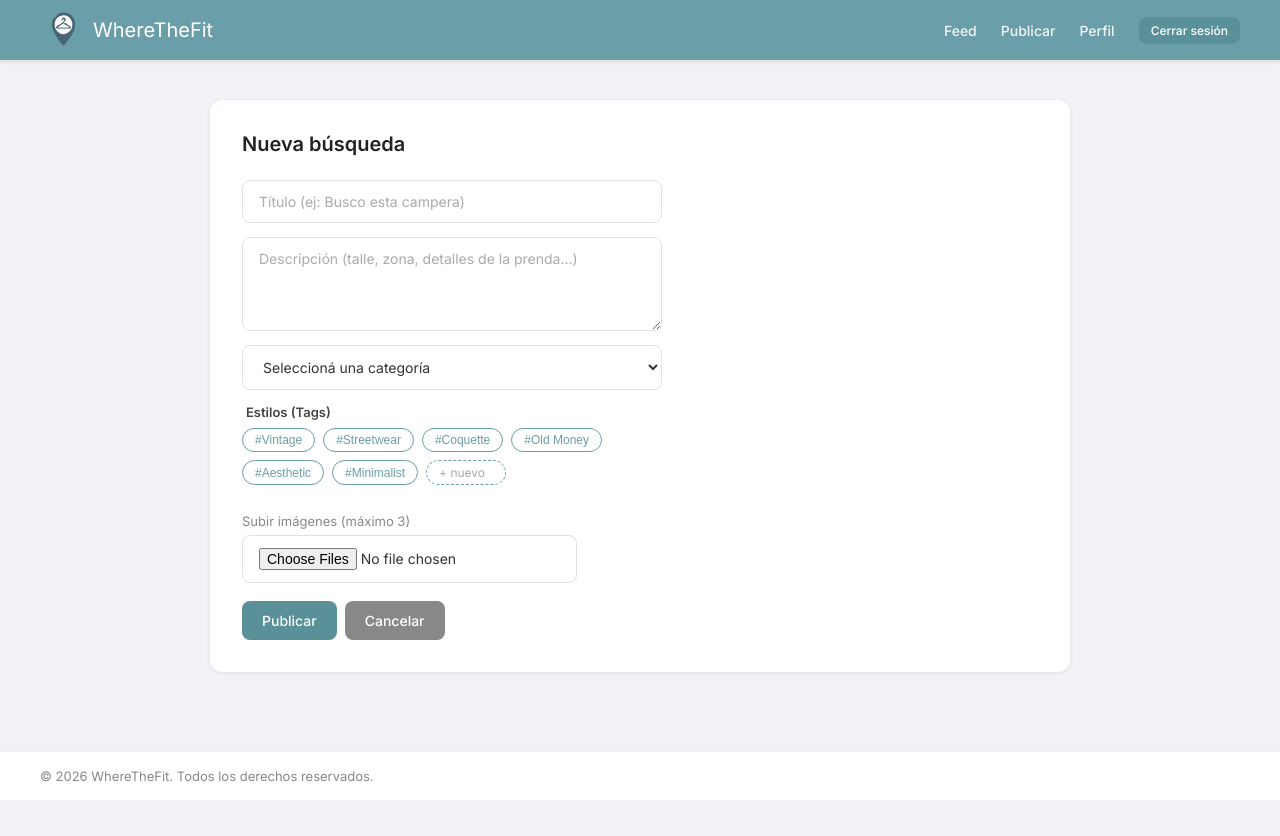
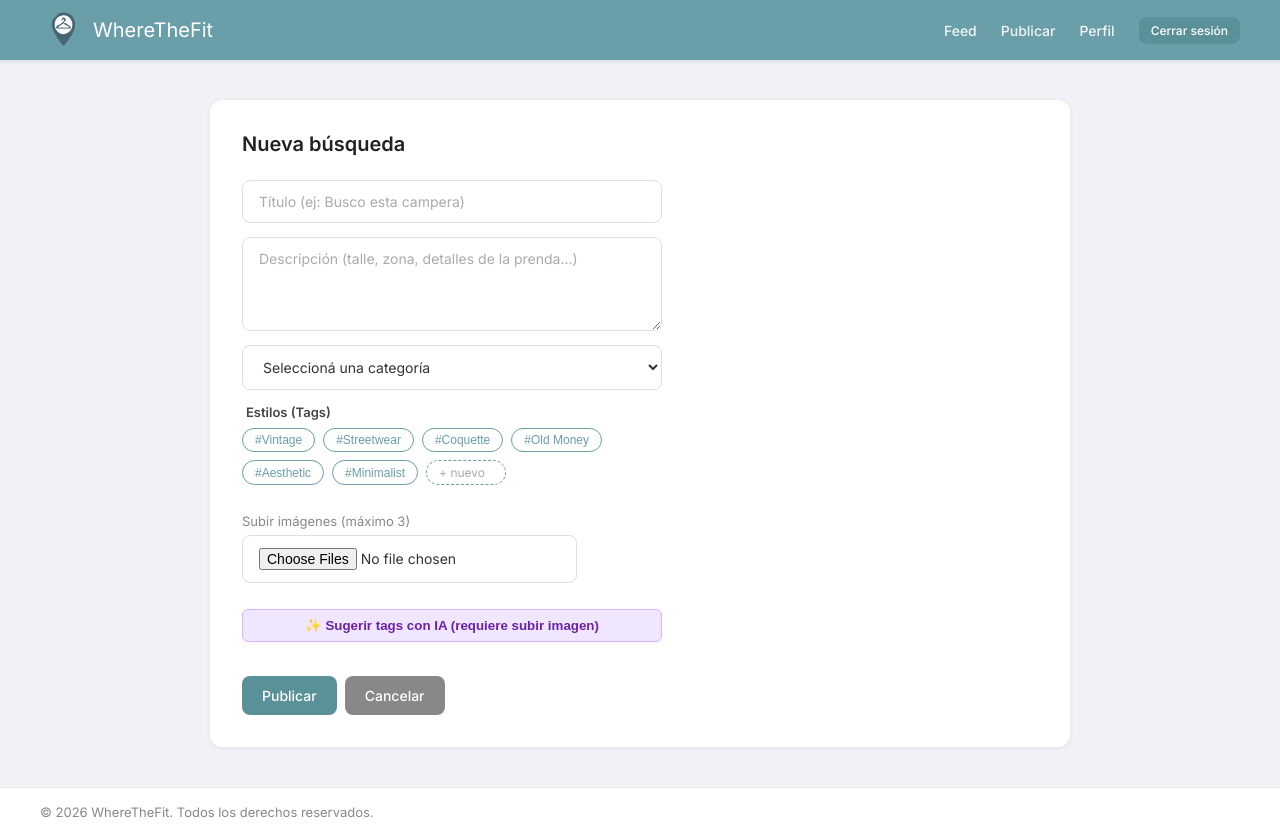
Before and after one commit to candedefranco/WhereTheFit, a React (Vite) app in the folder wtf-front/: page /feed/create in a window 1280 px wide. Before the commit the page ends 800 px from the top, so only its background shows below. Built offline with nearby package versions, Linux system fonts and the light colour scheme; sample sign-in values are in the browser's storage.

Commit message:
fix create post api gemini

```diff
--- a/wtf-front/src/pages/CreatePost.tsx
+++ b/wtf-front/src/pages/CreatePost.tsx
@@ -14,6 +14,10 @@ function CreatePost() {
   const [tags, setTags] = useState<string[]>([])
   const [customTag, setCustomTag] = useState("")
   const predefinedTags = ["Vintage", "Streetwear", "Coquette", "Old Money", "Aesthetic", "Minimalist"]
+
+  // estados para Gemini
+  const [suggestedTags, setSuggestedTags] = useState<string[]>([])
+  const [isSuggesting, setIsSuggesting] = useState(false)
 
   const navigate = useNavigate()
 
@@ -47,7 +51,54 @@ function CreatePost() {
       setCustomTag("")
     }
   }
+  async function handleSuggestTags(e: React.MouseEvent) {
+    e.preventDefault()
+    setError("")
 
+    if (imageFiles.length === 0) {
+      setError("Subí al menos una imagen para que la IA la analice.")
+      return
+    }
+
+    setIsSuggesting(true)
+
+    const formData = new FormData()
+    formData.append("image", imageFiles[0]) // mandamos la primera imagen
+    formData.append("description", description)
+
+    try {
+      const token = localStorage.getItem("token")
+      const response = await fetch("http://localhost:5001/posts/suggest-tags", {
+        method: "POST",
+        headers: {
+          Authorization: `Bearer ${token}`,
+        },
+        body: formData,
+      })
+
+      const data = await response.json()
+
+      if (response.ok) {
+        // filtramos para que no sugiera tags que ya tenés seleccionados
+        const newSuggestions = data.tags.filter((t: string) => !tags.includes(t))
+        setSuggestedTags(newSuggestions)
+      } else {
+        setError(data.error || "Error al sugerir tags")
+      }
+    } catch (err) {
+      setError("Error de conexión con la IA")
+    } finally {
+      setIsSuggesting(false)
+    }
+  }
+
+  // funcion para pasar un tag de "sugerido" a "seleccionado"
+  const acceptSuggestedTag = (tag: string) => {
+    if (!tags.includes(tag) && tags.length < 5) {
+      setTags([...tags, tag])
+    }
+    setSuggestedTags(suggestedTags.filter(t => t !== tag))
+  }
 async function handleSubmit(e: React.FormEvent) {
     e.preventDefault()
     setError("")
@@ -173,6 +224,39 @@ async function handleSubmit(e: React.FormEvent) {
               }}
             />
           </div>
+            {/* seccion gemini */}
+            <div style={{ marginTop: "12px", marginBottom: "16px" }}>
+              <button
+                onClick={handleSuggestTags}
+                disabled={imageFiles.length === 0 || isSuggesting}
+                type="button"
+                style={{
+                  width: "100%", padding: "8px", borderRadius: "6px", border: "1px solid #d8b4fe",
+                  backgroundColor: "#f0e6ff", color: "#6b21a8", fontWeight: "bold", cursor: imageFiles.length === 0 ? "not-allowed" : "pointer"
+                }}
+              >
+                {isSuggesting ? "Pensando..." : "✨ Sugerir tags con IA (requiere subir imagen)"}
+              </button>
+            </div>
+
+            {suggestedTags.length > 0 ? (
+              <div style={{ marginBottom: "16px", padding: "12px", backgroundColor: "#f8fafc", borderRadius: "8px", border: "1px dashed #cbd5e1" }}>
+                <p style={{ fontSize: "13px", color: "#64748b", marginBottom: "8px", fontWeight: 600 }}>
+                  Sugerencias de IA (clic para agregar):
+                </p>
+                <div style={{ display: "flex", gap: "8px", flexWrap: "wrap" }}>
+                  {suggestedTags.map((tag, i) => (
+                    <span
+                      key={i}
+                      onClick={() => acceptSuggestedTag(tag)}
+                      style={{ padding: "4px 12px", backgroundColor: "#e2e8f0", color: "#334155", borderRadius: "16px", cursor: "pointer", fontSize: "13px" }}
+                    >
+                      + {tag}
+                    </span>
+                  ))}
+                </div>
+              </div>
+            ) : null}
             <div className="btn-row">
               <button type="submit" className="btn">Publicar</button>
               <a href="/feed" className="btn btn-secondary">Cancelar</a>
```
